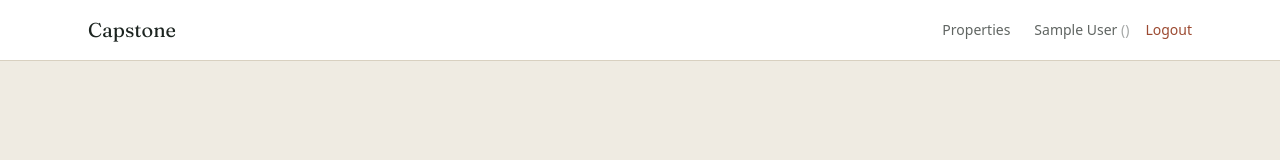
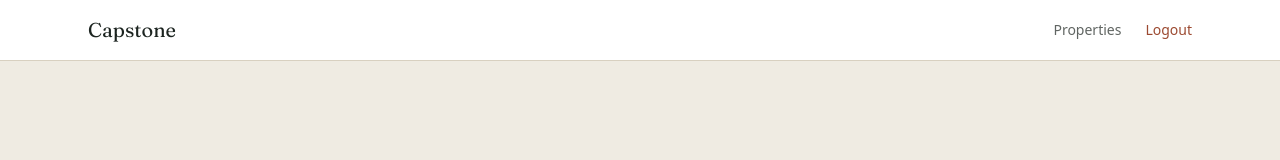
Before and after one commit to dboatengg/capstone-frontend, a Next.js app: page / in a window 1280 px wide. Shown: the top 160 px of the page. Built offline with nearby package versions, Linux system fonts and the light colour scheme; sample sign-in values are in the browser's storage.

Commit message:
Fix inquiries page width by removing redundant container inside dashboard layout

```diff
--- a/app/dashboard/inquiries/page.tsx
+++ b/app/dashboard/inquiries/page.tsx
@@ -37,10 +37,8 @@ function InquiriesList() {
 export default function InquiriesPage() {
   return (
     <RequireAuth allowedTypes={['agent']}>
-      <div className="max-w-3xl mx-auto px-6 py-12">
-        <h1 className="font-display text-3xl text-[var(--color-ink)] mb-8">Inquiries</h1>
-        <InquiriesList />
-      </div>
+      <h1 className="font-display text-3xl text-[var(--color-ink)] mb-8">Inquiries</h1>
+      <InquiriesList />
     </RequireAuth>
   );
 }
--- a/components/Nav.tsx
+++ b/components/Nav.tsx
@@ -13,49 +13,36 @@ export default function Nav() {
     router.push('/');
   }
 
+  const isAgent = user?.userType === 'agent';
+
   return (
     <header className="border-b border-[var(--color-stone-line)] bg-white">
       <nav className="max-w-6xl mx-auto px-6 py-4 flex items-center justify-between">
-      <Link href={user?.userType === 'agent' ? '/dashboard' : '/'} className="font-display text-xl text-[var(--color-ink)]">
+        <Link
+          href={isAgent ? '/dashboard' : '/'}
+          className="font-display text-xl text-[var(--color-ink)]"
+        >
           Capstone
         </Link>
 
         <div className="flex items-center gap-6">
+          {/* Clients (and logged-out visitors) still browse from the top nav */}
+          {!isAgent && (
             <Link
               href="/properties"
               className="text-sm font-medium text-[var(--color-ink)]/70 hover:text-[var(--color-forest)] transition-colors"
             >
               Properties
             </Link>
+          )}
 
           {user ? (
-            <div className="flex items-center gap-4">
-                {user.userType === 'agent' && (
-                  <>
-                    <Link
-                      href="/properties/new"
-                      className="text-sm font-medium text-[var(--color-brass)] hover:text-[var(--color-ink)] transition-colors"
-                    >
-                      + New listing
-                    </Link>
-                    <Link
-                      href="/inquiries"
-                      className="text-sm font-medium text-[var(--color-ink)]/70 hover:text-[var(--color-forest)] transition-colors"
-                    >
-                      Inquiries
-                    </Link>
-                  </>
-                )}
-                <span className="text-sm text-[var(--color-ink)]/70">
-                {user.name} <span className="text-[var(--color-ink)]/40">({user.userType})</span>
-                </span>
             <button
               onClick={handleLogout}
               className="text-sm font-medium text-[var(--color-clay)] hover:text-[var(--color-ink)] transition-colors"
             >
               Logout
             </button>
-            </div>
           ) : (
             <Link
               href="/login"
```
Lines whose indentation alone changed are shown as unchanged.
